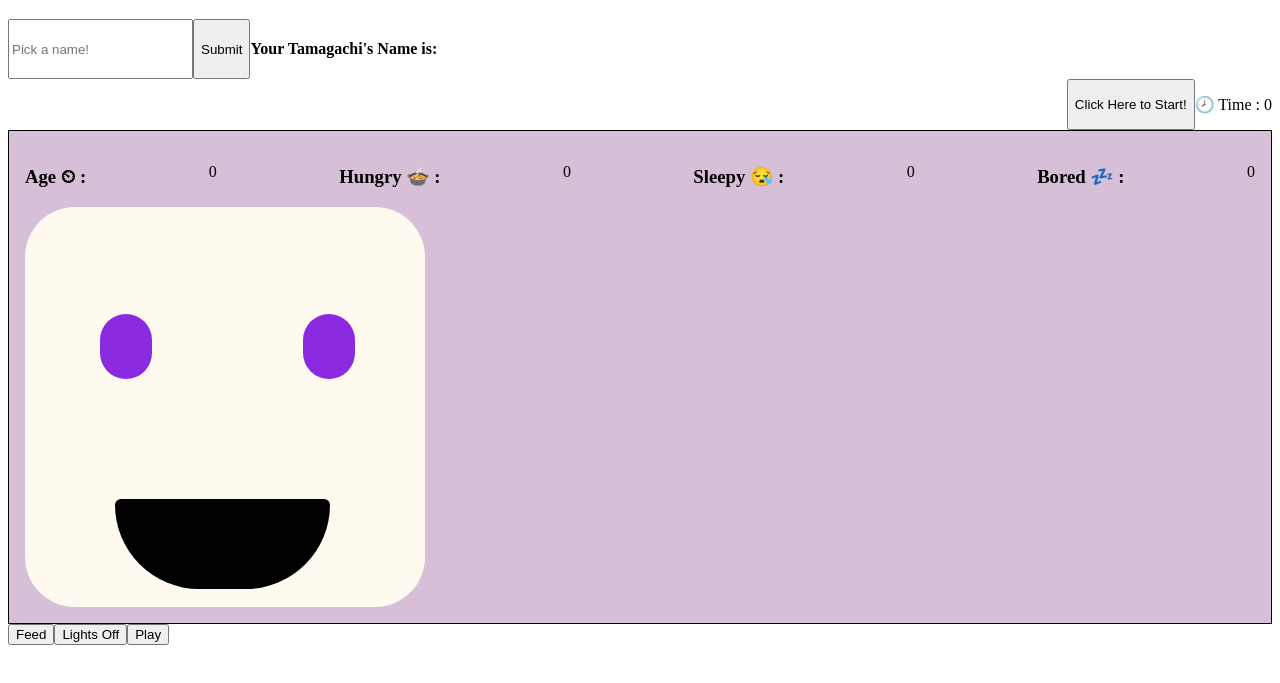
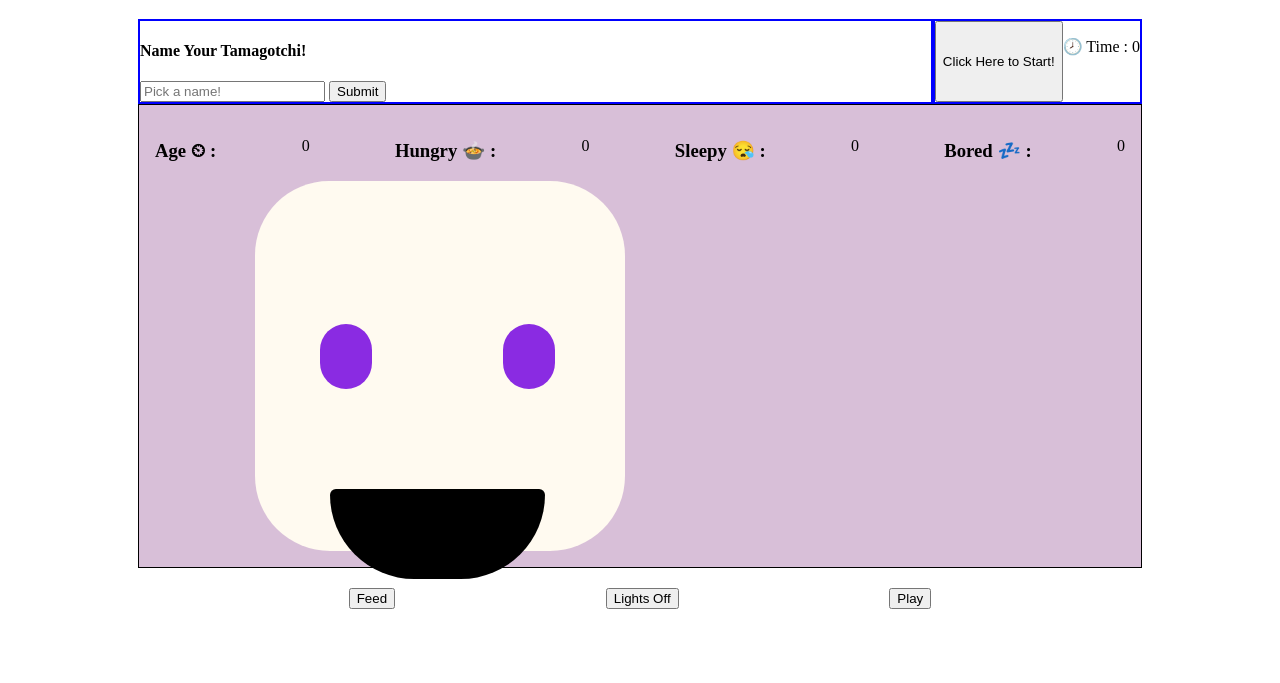
Before and after one commit to npereznyc/Mushroom-Tamagotchi, a plain HTML site: page index.html in a window 1280 px wide. Shown: the part 61-744 px from the top of the page. Drawn offline with Linux system fonts and the light colour scheme.

Commit message:
CSS updated. Also updated some of the HTML and JS for the input name field.

```diff
--- a/index.html
+++ b/index.html
@@ -9,25 +9,28 @@
     <title>Tamagotchi Game</title>
 </head>
 <body>
+    <header>
         <h1 id="gameTitle">Tamagotchi Game!</h1>
+    </header>
+
     <div class="container">
+        <nav>
             <section id="nameInput">
-            <!-- INPUT FIELD, SUBMIT BUTTON, NAME -->
-
                 <form id="form">
+                    <h4 id="nameDisplay"> Name Your Tamagotchi!</h4>
                     <input type="text" name="name" placeholder="Pick a name!" id="name">
                     <button type="submit">Submit</button>
-                <!-- don't forget prevent default in JS! -->
                 </form>
-                <h4 id="nameDisplay">Your Tamagachi's Name is:</h4>
 
             </section>
+
 
             <section id="startTimer">
             <!-- START BUTTON & TIMER -->
                 <button id="startBtn">Click Here to Start!</button>
                 <p>🕗 Time : <span id="timerCount">0</span></p>
             </section>
+        </nav>
 
         <section id="messageSection"></section>
 
--- a/main.js
+++ b/main.js
@@ -10,13 +10,13 @@ form.addEventListener("submit", (event) => {
     event.preventDefault(); //prevents the page from automatically reloading every time the submit button is clicked
     const inputName=input.value; //saving the user's input as inputName
 
-    console.log(inputName)
+    event.target.reset() //resetting the input field
 
-    event.target.reset()
+    document.querySelector('#nameDisplay').innerHTML = `Click the Start button to wake ${inputName}!`
+    // const displayName=document.createElement('h4')
+    // displayName.innerHTML=inputName
 
-    const displayName=document.createElement('h4')
-    displayName.innerHTML=inputName
-    document.querySelector('#nameInput').appendChild(displayName)
+    //document.querySelector('#nameDisplay').appendChild(displayName)
 })
 
 
--- a/style.css
+++ b/style.css
@@ -1,9 +1,12 @@
 body {
   display: flex grid;
   flex-wrap: wrap;
+  flex-direction: column;
+  align-items: center;
+  padding: 0 30px 0 30px;
 }
 
-.containers {
+div {
   display: flex grid;
   flex-wrap: wrap;
 }
@@ -13,25 +16,40 @@ body {
   text-align: center;
 }
 
-#form {
+nav {
   display: flex;
+  width: 100%;
 }
 
 #nameInput {
-  display: flex block;
+  display: flex;
+  flex: 1;
+  border: 2px solid blue;
+  margin-left: 100px;
   flex-wrap: wrap;
-  justify-content: flex-start;
+
+  /* justify-content: flex-start;
+  margin-top: 100px;
+  margin-left: 100px; */
+}
+
+#form {
+  /* display: flex;
+  width: 50%; */
+
 }
 
 #nameDisplay {
-  align-self: baseline;
+  align-self: flex-start;
 }
 
 
 #startTimer{
   display: flex;
-  /* flex-wrap: wrap; */
-  justify-content: flex-end;
+  border: 2px solid blue;
+  /*flex-wrap: wrap; */
+  /* justify-content: flex-end; */
+  margin-right: 100px;
 }
 #tamagotchi {
     display: flex grid;
@@ -39,6 +57,7 @@ body {
     /* flex: 5; */
     border: 1px solid black;
     padding: 1em;
+    margin: 0 100px 0 100px;
     /* min-width: 25vw; */
     flex-wrap: wrap;
     background-color: thistle;
@@ -54,33 +73,35 @@ body {
 
 
 .face {
-  display: flex;
   background-color: floralwhite;
-  width: 400px;
-  height: 400px;
-  border-radius: 50px 50px 50px 50px;
-  justify-content: center;
+  width: 370px;
+  height: 370px;
+  border-radius: 74px 75px 75px 75px;
+  margin-left: 100px;
 }
 
 .mouth {
+  display: flex;
   position: absolute;
   background-color: black;
   width: 215px;
   height: 90px;
   border-radius: 7px 7px 100px 100px;
-  top: 560px;
-  left: 115px;
+  top: 550px;
+  left: 330px;
 }
 
 .eye-section {
+  display: flex;
   width: 275px;
   height: 100px;
   position: absolute;
-  left: 100px;
-  top: 350px;
+  left: 320px;
+  top: 360px;
 }
 
 .left-eye, .right-eye {
+  display: flex;
   background-color: blueviolet;
   width: 52px;
   height: 65px;
@@ -91,10 +112,13 @@ body {
 }
 
 .right-eye {
-  right: 20px;
+  display: flex;
+  right: 40px;
 }
 
   #buttons {
     display: flex;
     align-items: flex-end;
+    margin: 20px 100px 0 100px;
+    justify-content: space-evenly;
   }
```
Lines whose indentation alone changed are shown as unchanged.
